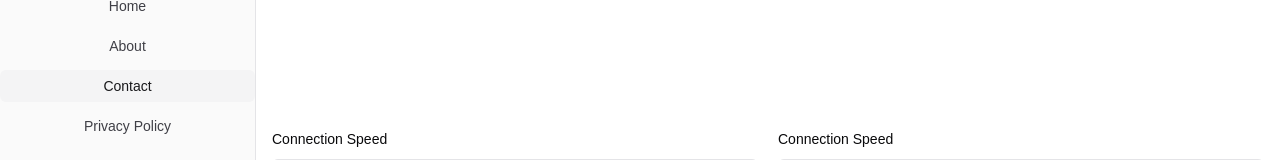
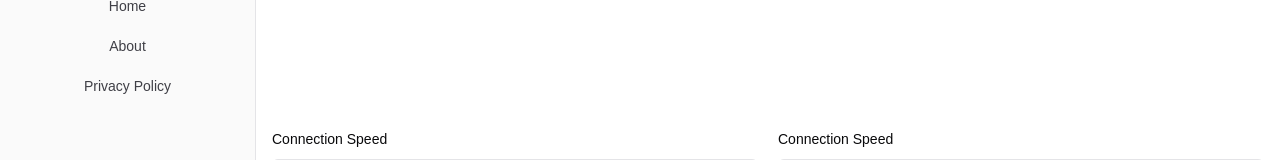
Before and after one commit to krabhi4/byte-meter, a Next.js app: page / in a window 1280 px wide. Shown: the part 166-326 px from the top of the page. Built offline with nearby package versions, Linux system fonts and the light colour scheme.

Commit message:
Refactor AppSidebar to comment out the Contact link and update ContactForm to include router dependency in useEffect

```diff
--- a/components/common/app-sidebar.tsx
+++ b/components/common/app-sidebar.tsx
@@ -19,11 +19,11 @@ const data = [
     url: '/about',
     disabled: false,
   },
-  {
-    title: 'Contact',
-    url: '/contact',
-    disabled: true,
-  },
+//   {
+//     title: 'Contact',
+//     url: '/contact',
+//     disabled: true,
+//   },
   {
     title: 'Privacy Policy',
     url: '/privacy-policy',
--- a/components/page/contact-form.tsx
+++ b/components/page/contact-form.tsx
@@ -15,7 +15,7 @@ import {
 } from '@/components/ui/form';
 import { Input } from '@/components/ui/input';
 import { Textarea } from '../ui/textarea';
-import { useEffect, useState } from 'react';
+import { useEffect } from 'react';
 import { toast } from '@/hooks/use-toast';
 import { sendDataToSheet } from '@/hooks/sendDataToSheet';
 import { useRouter } from 'next/navigation';
@@ -61,7 +61,7 @@ const ContactForm = () => {
 
   useEffect(() => {
     void router.push('/');
-  }, []);
+  }, [router]);
 
   return (
     <Form {...form}>
```
